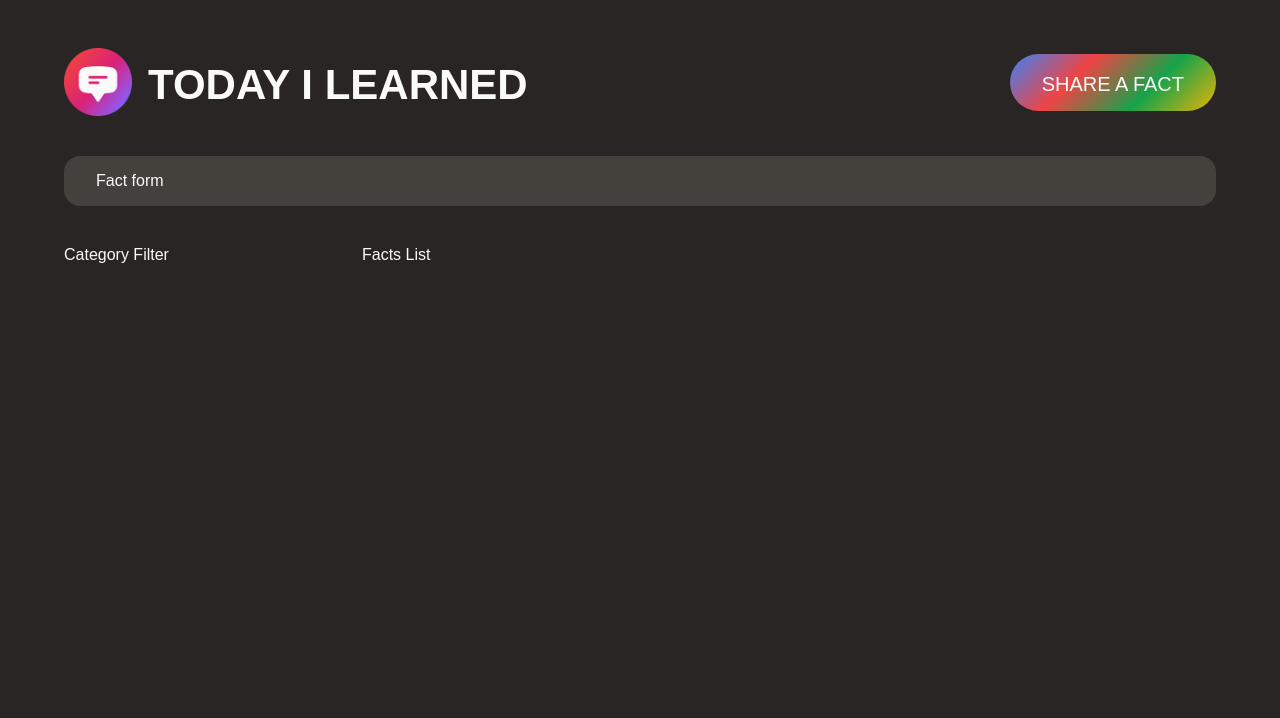
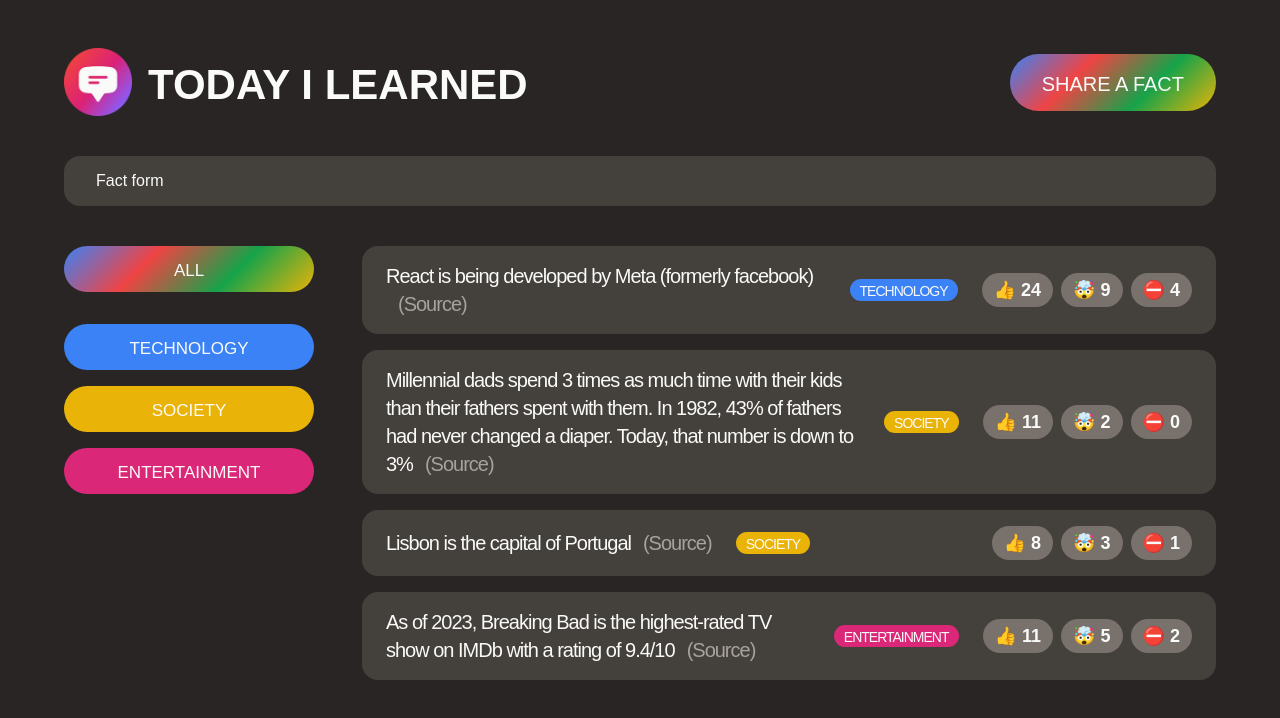
Before and after one commit to fxmc/webappcrashcourse, a React (Create React App) app: page / in a window 1280 px wide. Shown: the top 718 px of the page. Built offline with nearby package versions, Linux system fonts and the light colour scheme; a web font is replaced by a local one.

Commit message:
implementing what i think is correct for udemy: now let's see if it is what the guy does: also have errors in console, why?

```diff
--- a/src/App.js
+++ b/src/App.js
@@ -1,4 +1,6 @@
 import './style.css'
+
+import { CATEGORIES, INITIALFACTS } from './const';
 
 function App() {
   const appTitle = "Today I learned";
@@ -32,17 +34,88 @@
 }
 
 function CategoryFilter() {
+  // TEMPORARY
+  const facts = INITIALFACTS;
+  const category_list = CATEGORIES;
+
   return (
-    <aside>Category Filter</aside>
+    <aside>
+      <ul>
+        <li className="category">
+          <button className="btn btn-all-categories">All</button>
+        </li>
+        {
+          category_list
+          .filter(
+            (category) => facts.find(
+              (fact) => {
+                console.log(fact.category, category.name);
+                return fact.category === category.name;
+              }
+            )
+          )
+          .map(
+            (category) => {
+              return (
+                <li className="category">
+                  <button
+                    className="btn btn-category"
+                    style={{
+                      backgroundColor: category.color
+                    }}
+                  >
+                    {category.name}
+                  </button>
+                </li>
+              )
+            }
+          )
+        }
+      </ul>
+    </aside>
   )
 }
 
 function FactList() {
+  // TEMPORARY
+  const facts = INITIALFACTS;
+  const category_list = CATEGORIES;
+
   return (
       <section>
-        Facts List
+        <ul className="facts-list">
+          {
+            facts.map(
+              (fact) => (
+                  <li className="fact">
+                    <p>
+                      {fact.text}
+                      <a
+                        className="source"
+                        href={fact.source}
+                        target="_blank"
+                        rel="noopener noreferrer"
+                        >(Source)</a>
+                    </p>
+                    <span
+                      className="tag"
+                      style={{
+                        backgroundColor:
+                        category_list.find((value) => {return value.name === fact.category}).color
+                      }}
+                    >{fact.category}</span>
+                    <div className="vote-buttons">
+                      <button>👍 {fact.votesInteresting}</button>
+                      <button>🤯 {fact.votesMindblowing}</button>
+                      <button>⛔️ {fact.votesFalse}</button>
+                    </div>
+                  </li>
+                )
+            )
+          }
+        </ul>
       </section>
-  )
+  );
 }
 
 export default App;
--- /dev/null
+++ b/src/const.js
@@ -0,0 +1,55 @@
+export const CATEGORIES = [
+  { name: "technology", color: "#3b82f6" },
+  { name: "science", color: "#16a34a" },
+  { name: "finance", color: "#ef4444" },
+  { name: "society", color: "#eab308" },
+  { name: "entertainment", color: "#db2777" },
+  { name: "health", color: "#14b8a6" },
+  { name: "history", color: "#f97316" },
+  { name: "news", color: "#8b5cf6" },
+  { name: "person", color: "#f97316" },
+];
+
+export const INITIALFACTS = [
+  {
+    id: 1,
+    text: "React is being developed by Meta (formerly facebook)",
+    source: "https://opensource.fb.com/",
+    category: "technology",
+    votesInteresting: 24,
+    votesMindblowing: 9,
+    votesFalse: 4,
+    createdIn: 2021,
+  },
+  {
+    id: 2,
+    text: "Millennial dads spend 3 times as much time with their kids than their fathers spent with them. In 1982, 43% of fathers had never changed a diaper. Today, that number is down to 3%",
+    source:
+      "https://www.mother.ly/parenting/millennial-dads-spend-more-time-with-their-kids",
+    category: "society",
+    votesInteresting: 11,
+    votesMindblowing: 2,
+    votesFalse: 0,
+    createdIn: 2019,
+  },
+  {
+    id: 3,
+    text: "Lisbon is the capital of Portugal",
+    source: "https://en.wikipedia.org/wiki/Lisbon",
+    category: "society",
+    votesInteresting: 8,
+    votesMindblowing: 3,
+    votesFalse: 1,
+    createdIn: 2015,
+  },
+  {
+    id: 4,
+    text: "As of 2023, Breaking Bad is the highest-rated TV show on IMDb with a rating of 9.4/10",
+    source: "",
+    category: "entertainment",
+    votesInteresting: 11,
+    votesMindblowing: 5,
+    votesFalse: 2,
+    createdIn: 2020
+  }
+];
```
Also changed, not shown: coursematerial/data.js (added, +48 -0 lines).
